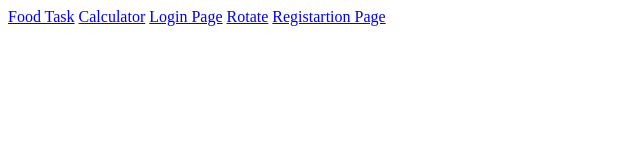
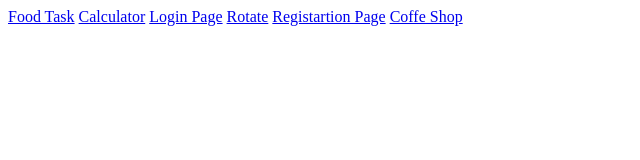
Before and after one commit to punitofficial07-ux/Frontend-Work, a plain HTML site: page index.html in a window 1280 px wide. Shown: the whole page, without its empty margins (0-640 px from the left). Drawn offline with Linux system fonts and the light colour scheme.

Commit message:
Coffe Website Host

```diff
--- a/index.html
+++ b/index.html
@@ -11,5 +11,6 @@
     <a href="./Registartion page/login.html">Login Page</a>
     <a href="./Registartion page/rotate.html">Rotate</a>
     <a href="./Registartion page/slider.html">Registartion Page</a>
+    <a href="./Coffe/coffe.html">Coffe Shop</a>
 </body>
 </html>
```
